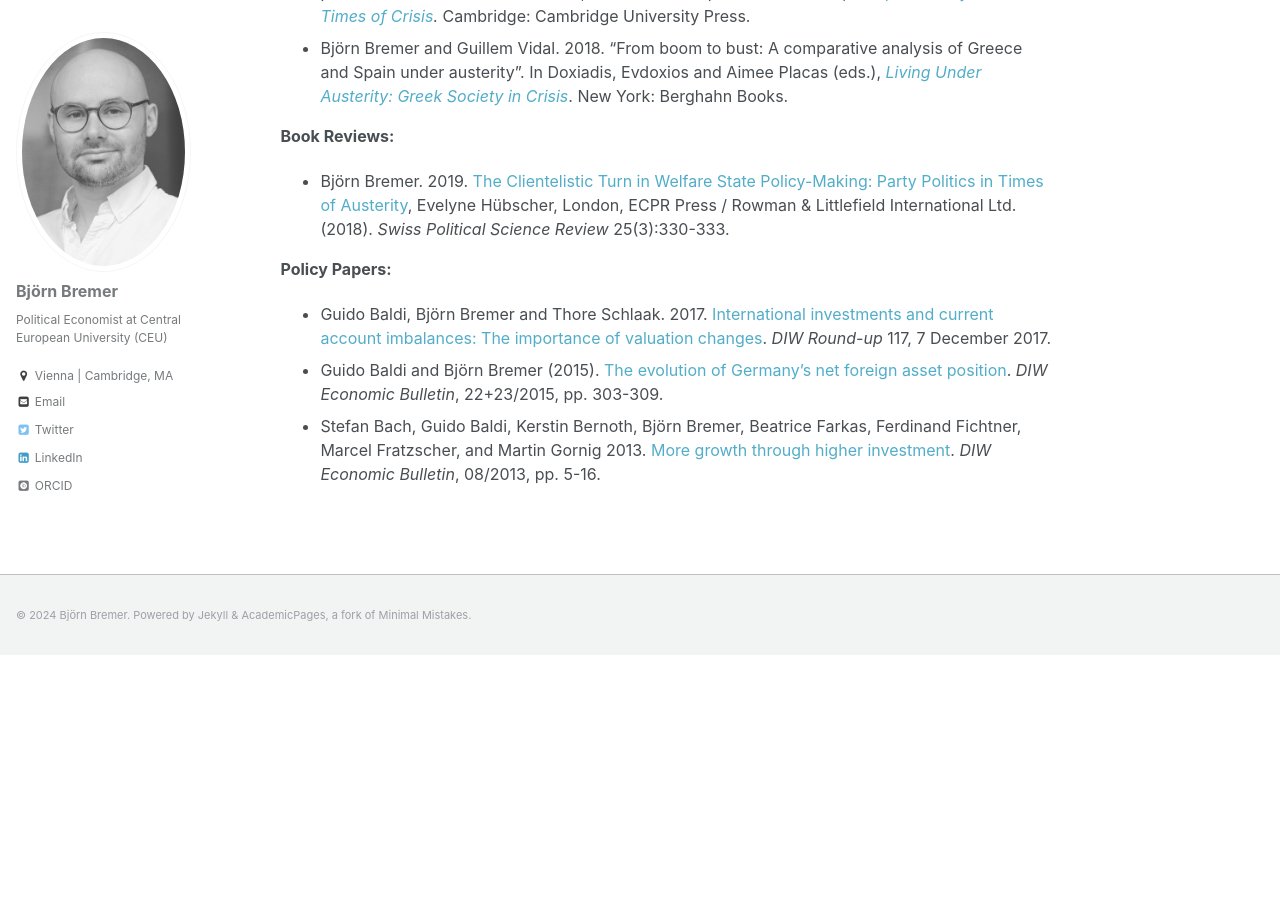
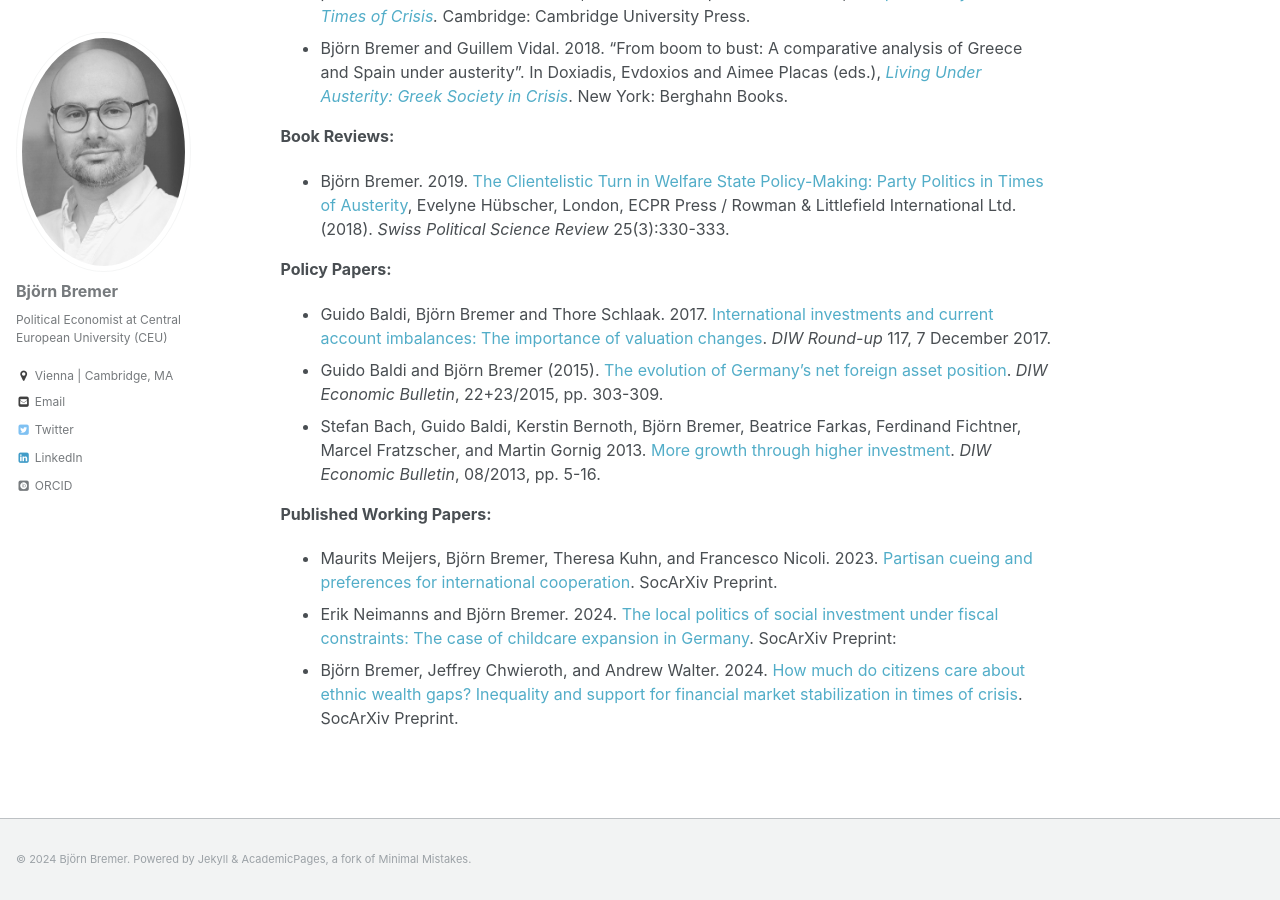
Before and after one commit to bjoernbremer/bjoernbremer.github.io, a Jekyll site: the page built from _pages/publications.md, in a window 1280 px wide and 900 px high, scrolled down 2281 px. Built offline with Jekyll 4.4.1, drawn with Linux system fonts in a browser that asks for light colours; some web fonts are replaced; before the commit the page ends 2936 px from its top, so only the background shows below that.

Commit message:
Update publications.md

```diff
--- a/_pages/publications.md
+++ b/_pages/publications.md
@@ -62,3 +62,10 @@ author_profile: true
 * Guido Baldi, Björn Bremer and Thore Schlaak. 2017. [International investments and current account imbalances: The importance of valuation changes]({{ site.url }}/files/publications/diw_roundup_117_en.pdf). *DIW Round-up* 117, 7 December 2017.
 * Guido Baldi and Björn Bremer (2015). [The evolution of Germany's net foreign asset position]({{ site.url }}/files/publications/diw_econ_bull_2015-22-3.pdf). *DIW Economic Bulletin*, 22+23/2015, pp. 303-309.
 * Stefan Bach, Guido Baldi, Kerstin Bernoth, Björn Bremer, Beatrice Farkas, Ferdinand Fichtner, Marcel Fratzscher, and Martin Gornig 2013. [More growth through higher investment]({{ site.url }}/files/publications/diw_econ_bull_2013-08-2.pdf). *DIW Economic Bulletin*, 08/2013, pp. 5-16.
+
+
+**Published Working Papers:**
+
+* Maurits Meijers, Björn Bremer, Theresa Kuhn, and Francesco Nicoli. 2023. [Partisan cueing and preferences for international cooperation](https://doi.org/10.31235/osf.io/bmf5e). SocArXiv Preprint.
+* Erik Neimanns and Björn Bremer. 2024. [The local politics of social investment under fiscal constraints: The case of childcare expansion in Germany](https://doi.org/10.31235/osf.io/9yrp2). SocArXiv Preprint:
+* Björn Bremer, Jeffrey Chwieroth, and Andrew Walter. 2024. [How much do citizens care about ethnic wealth gaps? Inequality and support for financial market stabilization in times of crisis](https://osf.io/preprints/socarxiv/r75zh). SocArXiv Preprint.
```
